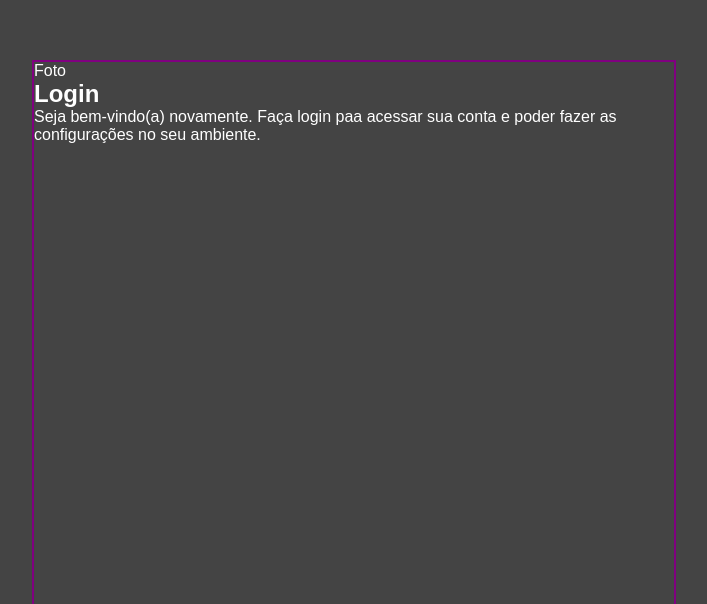
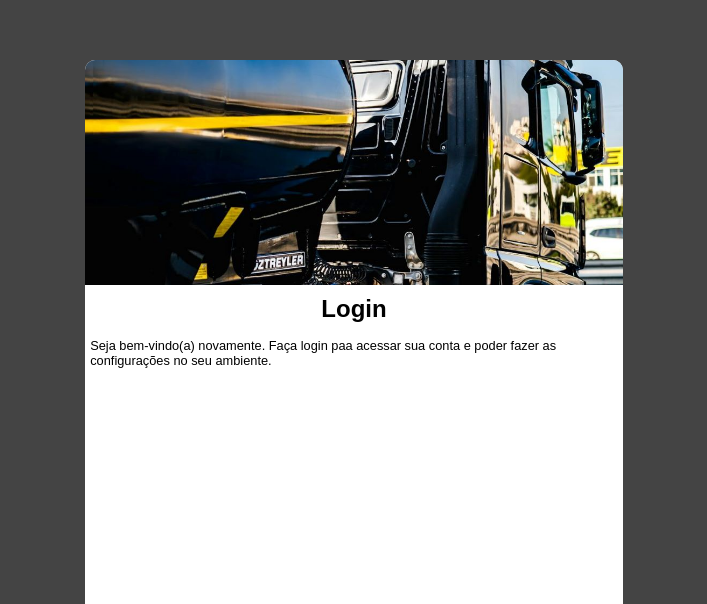
Before and after one commit to Zanattigui/Projeto-Login, a plain HTML site: page index.html in a window 1280 px wide. Shown: the part 196-800 px from the top of the page, without its empty margins (286-993 px from the left). Drawn offline with Linux system fonts and the light colour scheme.

Commit message:
atualização login e img

```diff
--- a/estilos/style.css
+++ b/estilos/style.css
@@ -13,14 +13,33 @@ cinza
 }
 html {
     background-color: rgb(68, 68, 68);
-    color: white;
     font-family: Arial, Helvetica, sans-serif;
 }
 
 section {
-    border: 2px solid purple;
-    width: 50vw;
-    height: 80vw;
+    background-color: white;
+    width: 42vw;
+    height: 85vw;
     margin: auto;
     margin-top: 20vw;
+    border-radius: 10px;
 }
+
+#imagem {
+    background-image: url(../imagens/caminhao-1000px.jpg);
+    background-size: cover;
+    background-position: center center;
+    background-repeat: no-repeat;
+    height: 225px;
+    border-radius: 10px 10px 0px 0px ;
+}
+
+#form h1 {
+    text-align: center;
+    padding: 10px;
+}
+
+#form p {
+    font-size: 0.8em;
+    padding: 5px 5px 0px 5px;
+}
--- a/index.html
+++ b/index.html
@@ -10,7 +10,7 @@
     <main>
         <section id="login">
             <div id="imagem">
-                Foto
+
             </div>
             <div id="form">
                 <h1>Login</h1>
```
Also changed, not shown: imagens/caminhao-1000px.jpg (added), imagens/caminhao-450px.jpg (added), imagens/caminhao-750px.jpg (added), imagens/caminhao-900px.jpg (added).
